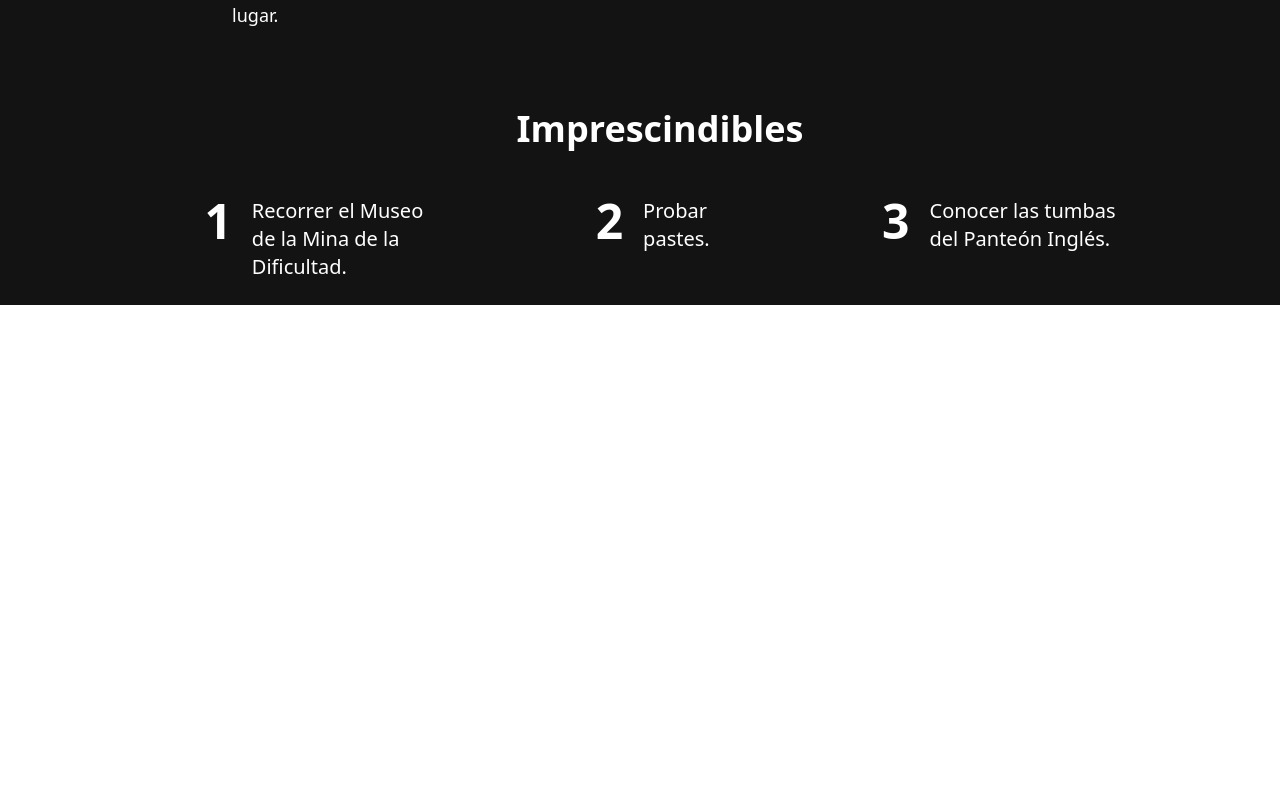
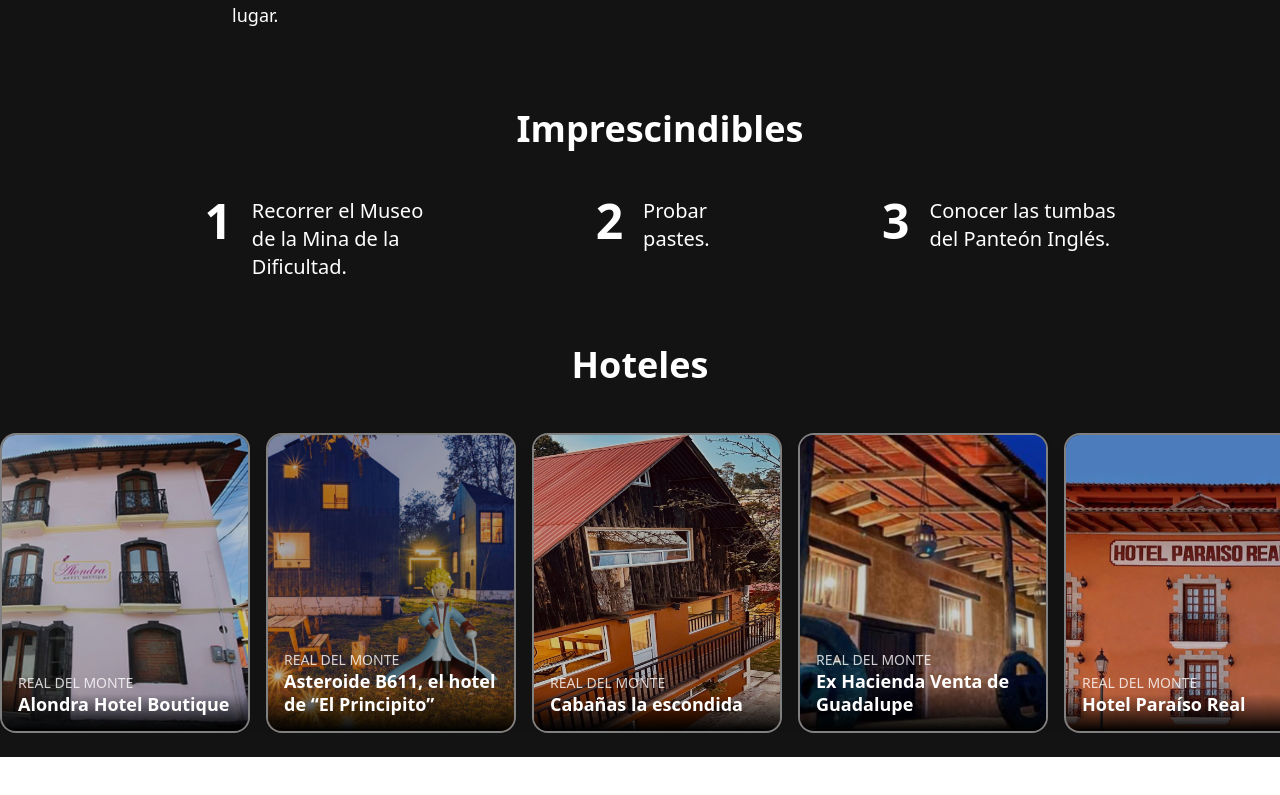
Before and after one commit to rafa133169/real-del-monte, a Vue app: page / in a window 1280 px wide. Shown: the part 1919-2714 px from the top of the page. Before the commit the page ends 2224 px from the top, so only its background shows below. Built offline with nearby package versions, Linux system fonts and the light colour scheme; no server answers.

Commit message:
hotels section

```diff
--- a/src/components/Sidebar.vue
+++ b/src/components/Sidebar.vue
@@ -59,11 +59,13 @@ const menuItems = [
     text: 'Festividades',
     icon: new URL('@/assets/img/icons/festividades.svg', import.meta.url).href,
     iconHover: new URL('@/assets/img/icons/festividades_gold.svg', import.meta.url).href,
+    hash: '#festivities'
   },
   {
     text: 'Hoteles',
     icon: new URL('@/assets/img/icons/hoteles.svg', import.meta.url).href,
     iconHover: new URL('@/assets/img/icons/hoteles_gold.svg', import.meta.url).href,
+    hash: '#hotels'
   },
   {
     text: 'Restaurantes',
--- /dev/null
+++ b/src/data/hotelsCards.ts
@@ -0,0 +1,76 @@
+const place = 'REAL DEL MONTE';
+
+const hotelsCard = [
+    {
+        title: 'Alondra Hotel Boutique',
+        place: place,
+        image: new URL('@/assets/img/hotels/522a0317-272b-41ad-afed-aa0bc4162fe1.jpg', import.meta.url).href,
+    },
+    {
+      title: 'Asteroide B611, el hotel de “El Principito”',
+      place: place,
+      image: new URL('@/assets/img/hotels/Asteroide-B611-700x438.png', import.meta.url).href,
+    },
+    {
+      title: 'Cabañas la escondida',
+      place: place,
+      image: new URL('@/assets/img/hotels/8d1c3cc7-66d8-48ae-a13d-90aaea8e300c.jpg', import.meta.url).href,
+    },
+    {
+      title: 'Ex Hacienda Venta de Guadalupe',
+      place: place,
+      image: new URL('@/assets/img/hotels/Ex-Hacienda-Venta-de-Guadalupe-Portada-700x396.png', import.meta.url).href,
+    },
+    {
+      title: 'Hotel Paraíso Real',
+      place: place,
+      image: new URL('@/assets/img/hotels/Paraiso_Real_Real_del_Monte_Hotel.jpg', import.meta.url).href,
+    },
+    {
+      title: 'Hotel Plaza de Oro',
+      place: place,
+      image: new URL('@/assets/img/hotels/PlazaDeOro.jpg', import.meta.url).href,
+    },
+    {
+      title: 'Hotel Posada Real',
+      place: place,
+      image: new URL('@/assets/img/hotels/PozadaReal.jpg', import.meta.url).href,
+    },
+    {
+      title: 'Hotel Posada Santa Elena',
+      place: place,
+      image: new URL('@/assets/img/hotels/PozadaSantaElena.jpg', import.meta.url).href,
+    },
+    {
+      title: 'Hotel Real del Monte',
+      place: place,
+      image: new URL('@/assets/img/hotels/RDM_Panoramica_Hotel.jpg', import.meta.url).href,
+    },
+    {
+      title: 'Hotel Rincón del Real',
+      place: place,
+      image: new URL('@/assets/img/hotels/hrdr.jpeg', import.meta.url).href,
+    },
+    {
+      title: 'Hotel Villa Alpina El Chalet',
+      place: place,
+      image: new URL('@/assets/img/hotels/RDM_El-Chalet-ok.jpg', import.meta.url).href,
+    },
+    {
+      title: 'Rayo de sol y luna',
+      place: place,
+      image: new URL('@/assets/img/hotels/RayoDeSolLuna.jpg', import.meta.url).href,
+    },
+    {
+      title: 'Spa Holístico Real Hotel',
+      place: place,
+      image: new URL('@/assets/img/hotels/RMD_Spa_Holistico.jpg', import.meta.url).href,
+    },
+    {
+      title: 'Villa Alpina El Chalet',
+      place: place,
+      image: new URL('@/assets/img/hotels/VillaAlpinaElChallet.jpg', import.meta.url).href,
+    }
+]
+
+export default hotelsCard;
--- a/src/views/HomeView.vue
+++ b/src/views/HomeView.vue
@@ -7,6 +7,7 @@ import LiveItsMagic from '@/components/LiveItsMagic.vue'
 import Weather from '@/components/Weather.vue'
 import location from '@/assets/img/hidalgo-location.png'
 import Imprescindibles from '@/components/Imprescindibles.vue'
+import hotelsCard from '@/data/hotelsCards'
 
 </script>
 
@@ -63,6 +64,18 @@ import Imprescindibles from '@/components/Imprescindibles.vue'
       <Imprescindibles />
     </section>
 
+    <!-- Festividades -->
+    <!-- <section id="festivities" class="mt-10 mb-10 px- max-w-7xl mx-auto text-white">
+      <h2 class="text-4xl font-bold mb-6 text-center">Festividades</h2>
+      <CarouselCards :items="atractiveCards" />
+    </section> -->
+
+    <!-- Hoteles -->
+    <section id="hotels" class="mt-10 mb-10 px- max-w-7xl mx-auto text-white">
+      <h2 class="text-4xl font-bold mb-6 text-center">Hoteles</h2>
+      <CarouselCards :items="hotelsCard" />
+    </section>
+
   </main>
 </template>
 
```
